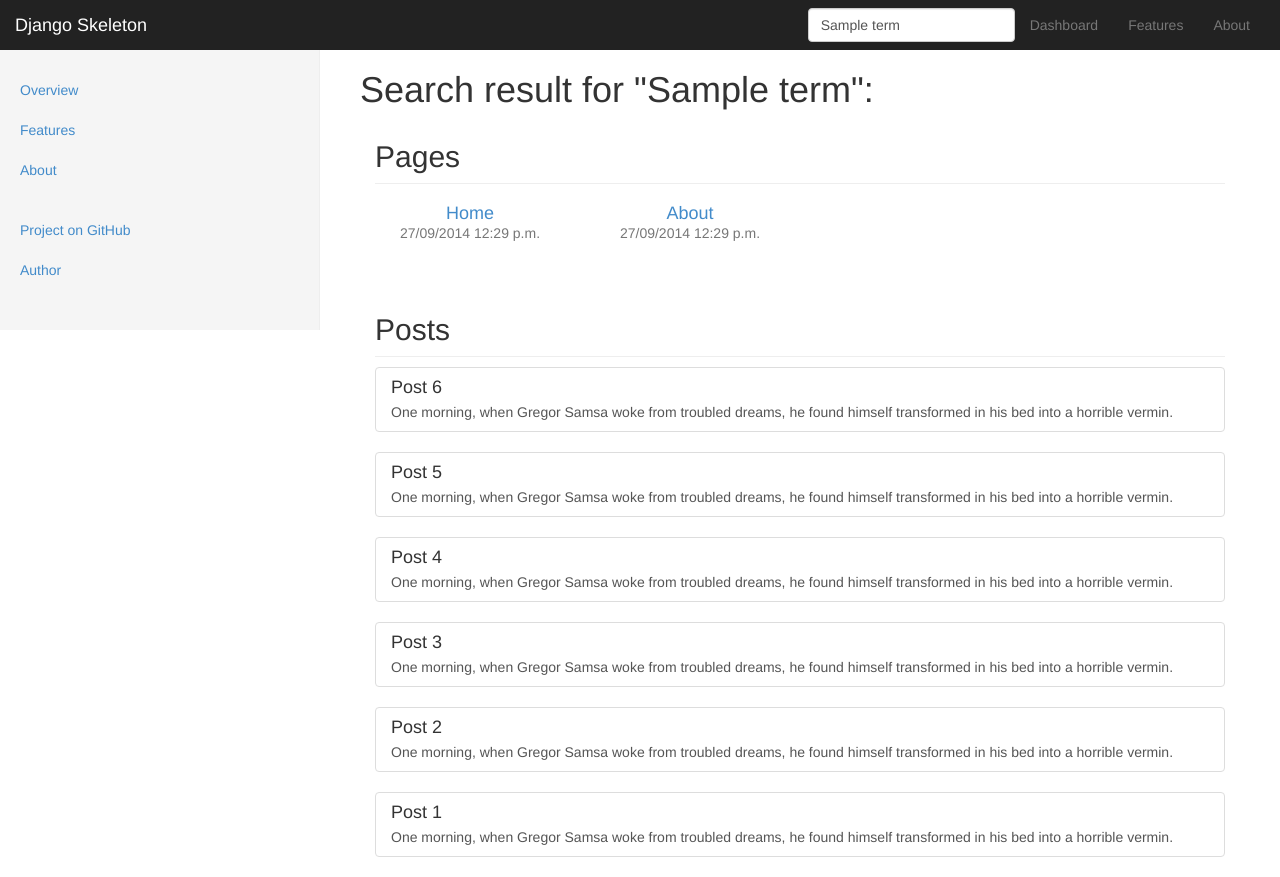
After one commit to KenanBek/django-skeleton, a Django app: template app/files/templates/bootstrap3/website/search.html in a window 1280 px wide. The commit adds this page. Run offline with Django 3.2, Linux system fonts and the light colour scheme; data comes from the database, SQL or seed files in the repository; tables that the repository leaves empty hold one stand-in row (values such as "Sample post"); the template is opened without the code that fills it: values that come from a table or form of the project are taken from there, most other values are stand-ins (such as "Sample title", 1, 10 or a date in 2020); parts of the project's set-up code (start-up, migrations or seed data) failed here and were passed over; some libraries are stand-ins or nearby versions.

Commit message:
Search page.

```diff
--- a/app/files/templates/bootstrap3/layout.html
+++ b/app/files/templates/bootstrap3/layout.html
@@ -44,8 +44,8 @@
                 <li><a href="{% url 'website_features' %}">Features</a></li>
                 <li><a href="{% url 'website_about' %}">About</a></li>
             </ul>
-            <form class="navbar-form navbar-right">
-                <input type="text" class="form-control" placeholder="Search...">
+            <form class="navbar-form navbar-right" action="{% url 'website_search' %}" method="get">
+                <input id="term" name="term" type="text" class="form-control" placeholder="Search..." value="{{ term }}">
             </form>
         </div>
     </div>
--- /dev/null
+++ b/app/files/templates/bootstrap3/website/search.html
@@ -0,0 +1,36 @@
+{% extends 'bootstrap3/layout.html' %}
+
+{% block content %}
+    <div class="row">
+        <div class="col-md-12">
+            <h1>Search result for "{{ term }}":</h1>
+        </div>
+    </div>
+    <div class="col-md-12">
+        <h2 class="sub-header">Pages</h2>
+        <div class="row placeholders">
+            {% for page in pages %}
+                <div class="col-xs-6 col-sm-3 placeholder">
+                    <h4><a href="{% url 'website_page' page.slug %}">{{ page.title }}</a></h4>
+                    <span class="text-muted">{{ page.modified_at }}</span>
+                </div>
+            {% empty %}
+                <h4>No pages found.</h4>
+            {% endfor %}
+        </div>
+    </div>
+    <div class="col-md-12">
+        <h2 class="sub-header">Posts</h2>
+        {% for post in posts %}
+            <div class="list-group">
+                <a href="{% url 'website_post' post.id post.slug %}" class="list-group-item">
+                    <h4 class="list-group-item-heading">{{ post.title }}</h4>
+                    <p class="list-group-item-text">{{ post.short_content }}</p>
+                </a>
+            </div>
+        {% empty %}
+            <h4>No posts found.</h4>
+        {% endfor %}
+    </div>
+    </div>
+{% endblock %}
--- a/app/website/urls.py
+++ b/app/website/urls.py
@@ -7,4 +7,5 @@ urlpatterns = patterns('website.views',
 
     url(r'^page/(?P<page_slug>[\w-]+)/$', 'page', name='website_page'),
     url(r'^post/(?P<post_id>[0-9]+)-(?P<post_slug>[\w-]+)/$', 'post', name='website_post'),
+    url(r'^search/$', 'search', name='website_search'),
 )
```
Also changed, not shown: app/website/views.py (+15 -0 lines).
